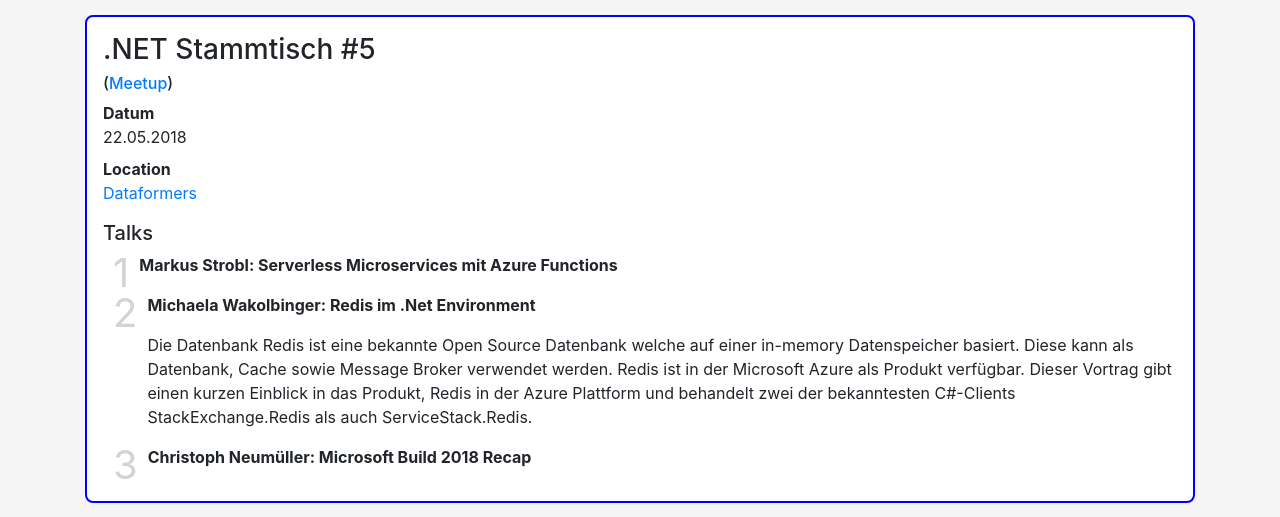
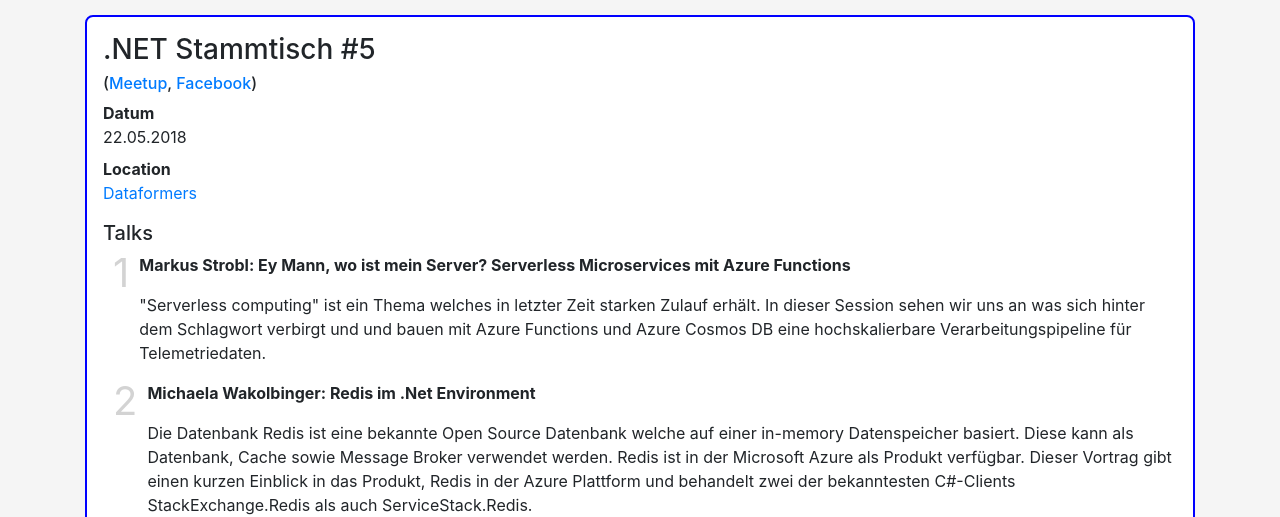
Before and after one commit to dotnetstammtisch/dotnetstammtisch.github.io, a plain HTML site: page index.html in a window 1280 px wide. Shown: the part 283-800 px from the top of the page. Drawn offline with nearby package versions, Linux system fonts and the light colour scheme.

Commit message:
Update index.html

```diff
--- a/index.html
+++ b/index.html
@@ -56,7 +56,7 @@
 
         <div class="meeting active">
             <h3>.NET Stammtisch #5</h3>
-            <h6>(<a href="https://www.meetup.com/NET-Stammtisch-Linz/events/249843007/">Meetup</a>)</h6>
+            <h6>(<a href="https://www.meetup.com/NET-Stammtisch-Linz/events/249843007/">Meetup</a>, <a href="https://www.facebook.com/events/2116153145333495">Facebook</a>)</h6>
             <dl class="dl-horizontal">
                 <dt>Datum</dt>
                 <dd>22.05.2018</dd>
@@ -69,7 +69,8 @@
             <div class="d-flex">
                 <div class="talk-number">1</div>
                 <div>
-                    <p><strong>Markus Strobl: Serverless Microservices mit Azure Functions</strong></p>
+                    <p><strong>Markus Strobl: Ey Mann, wo ist mein Server? Serverless Microservices mit Azure Functions</strong></p>
+                    <p>"Serverless computing" ist ein Thema welches in letzter Zeit starken Zulauf erhält. In dieser Session sehen wir uns an was sich hinter dem Schlagwort verbirgt und und bauen mit Azure Functions und Azure Cosmos DB eine hochskalierbare Verarbeitungspipeline für Telemetriedaten.</p>
                 </div>
             </div>
 
```
